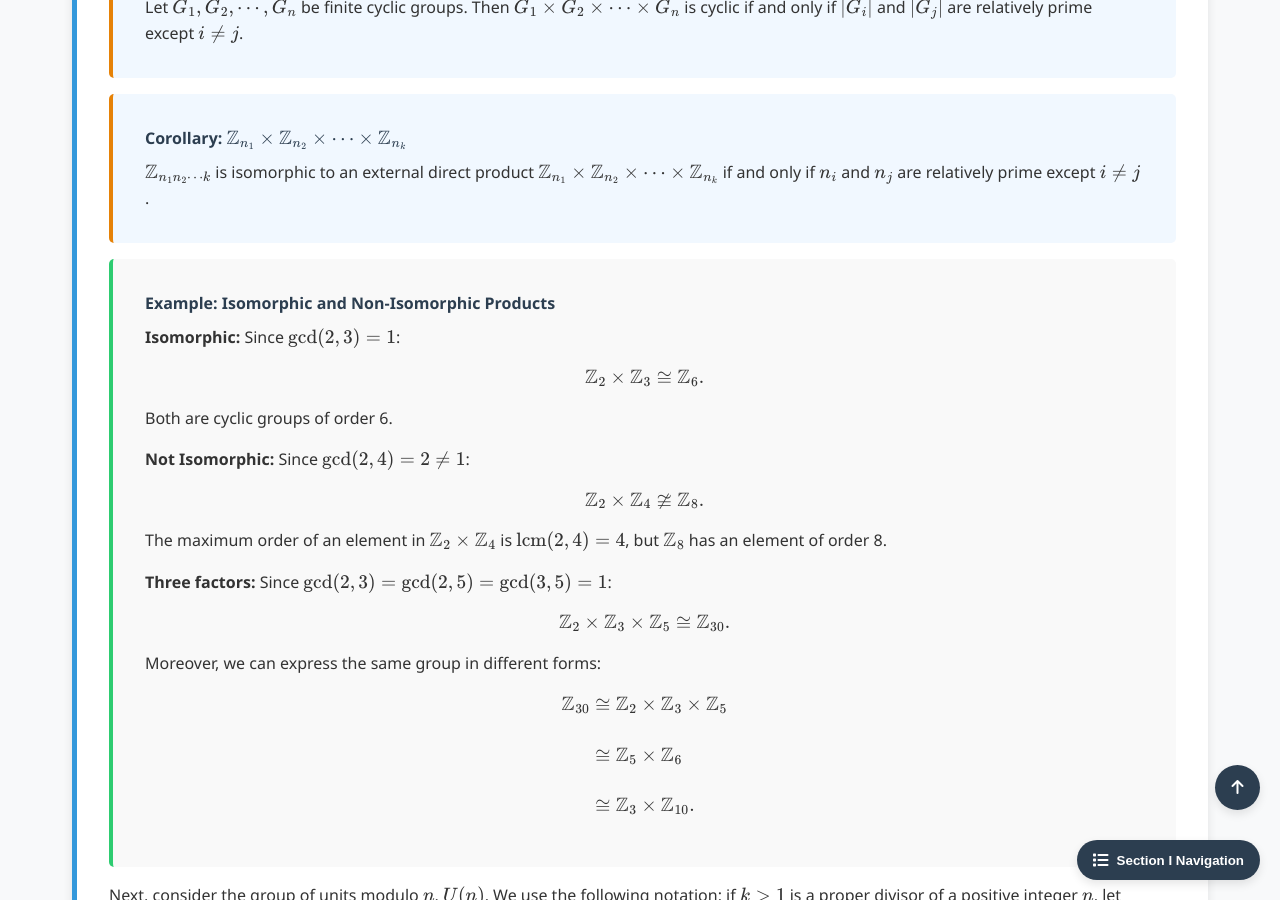
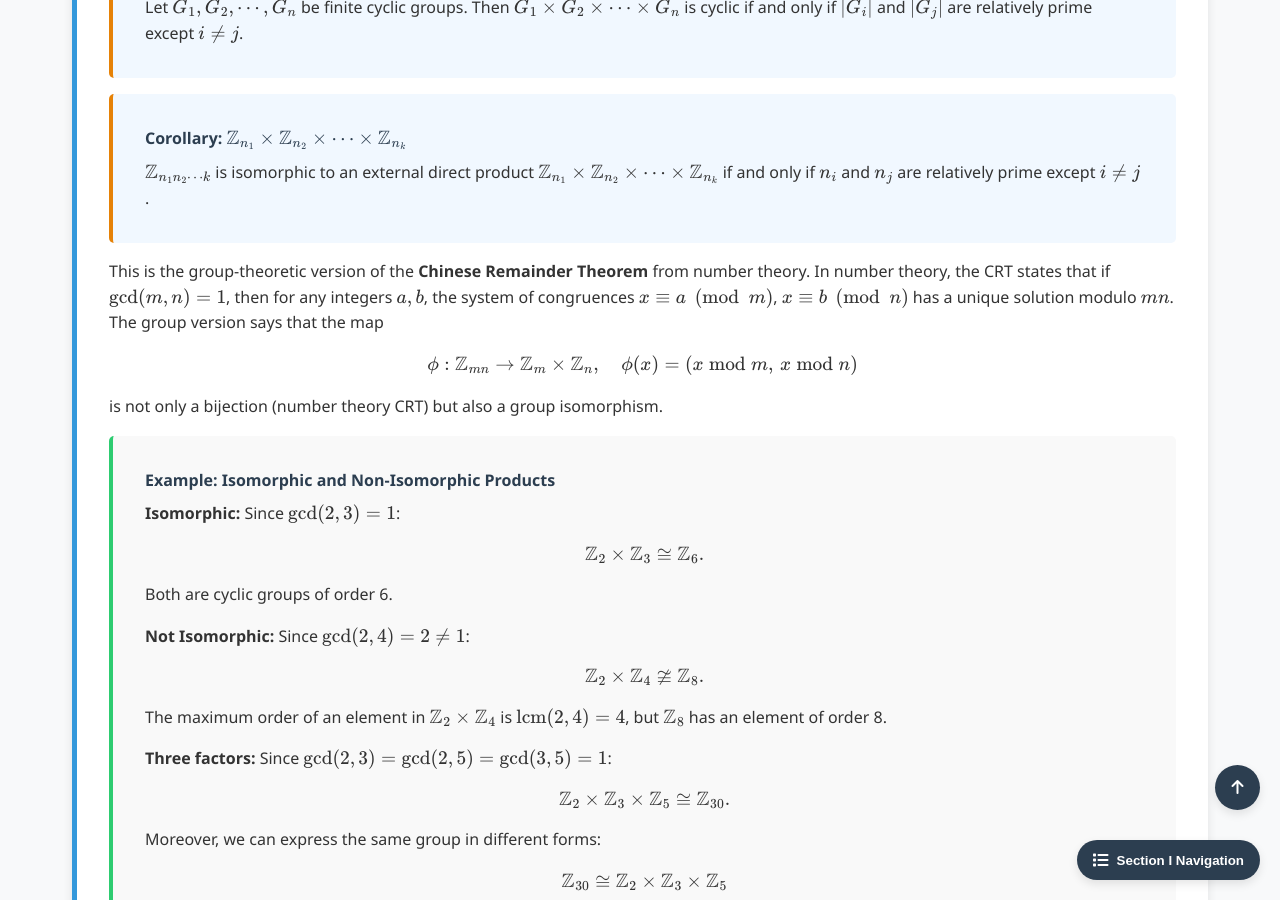
Before and after one commit to Yusukey01/yusukey01.github.io, a Jekyll site: the page built from Mathematics/Linear_algebra/group_classification.html, in a window 1280 px wide and 900 px high, scrolled down 5588 px. Built offline with Jekyll 4.4.1, drawn with Linux system fonts in a browser that asks for light colours.

Commit message:
Start Section I-18 add CRT explanation

```diff
--- a/Mathematics/Linear_algebra/group_classification.html
+++ b/Mathematics/Linear_algebra/group_classification.html
@@ -367,6 +367,17 @@ uses_python: false
                     \(\mathbb{Z}_{n_1n_2 \cdots k}\) is isomorphic to an external direct product \(\mathbb{Z}_{n_1} \times \mathbb{Z}_{n_2} \times \cdots \times \mathbb{Z}_{n_k}\)
                     if and only if \(n_i\) and \(n_j\) are relatively prime except \(i \neq j\).
                 </div>
+
+                <p>
+                    This is the group-theoretic version of the <strong>Chinese Remainder Theorem</strong> from number theory.
+                    In number theory, the CRT states that if \(\gcd(m, n) = 1\), then for any integers \(a, b\),
+                    the system of congruences \(x \equiv a \pmod{m}\), \(x \equiv b \pmod{n}\) has a unique solution modulo \(mn\).
+                    The group version says that the map
+                    \[
+                    \phi: \mathbb{Z}_{mn} \to \mathbb{Z}_m \times \mathbb{Z}_n, \quad \phi(x) = (x \bmod m, \, x \bmod n)
+                    \]
+                    is not only a bijection (number theory CRT) but also a group isomorphism.
+                </p>
 
                 <div class="proof">
                     <span class="proof-title">Example: Isomorphic and Non-Isomorphic Products</span>
```
